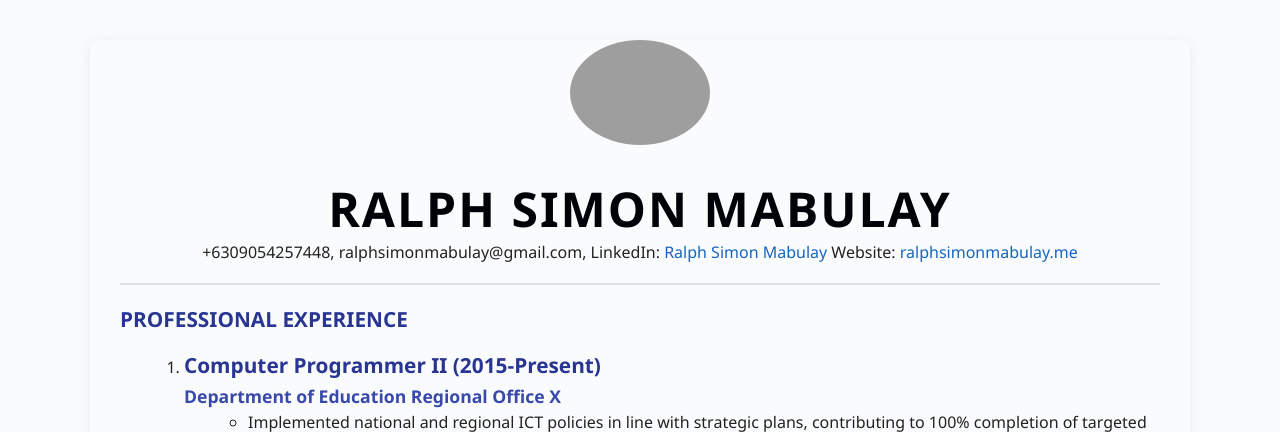
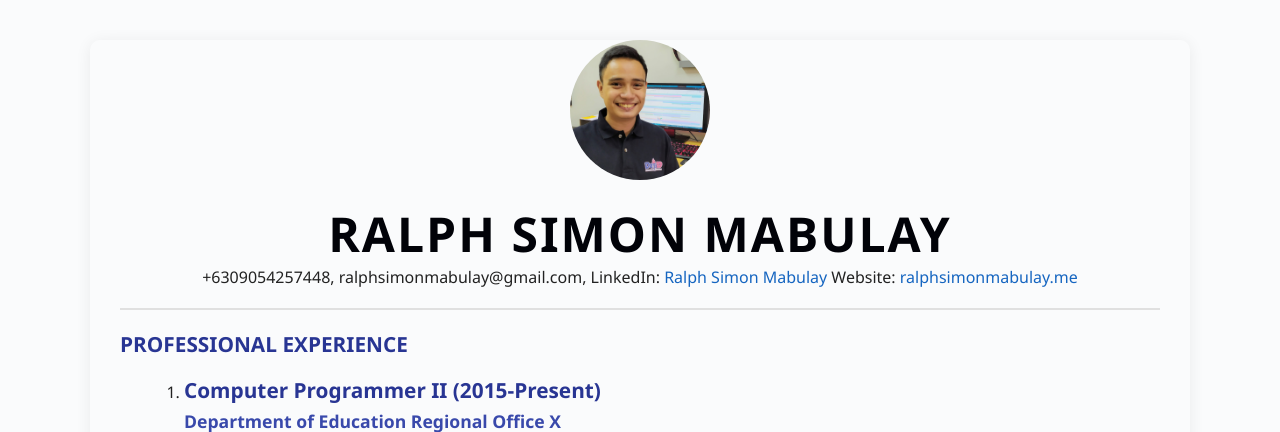
Before and after one commit to ChampRedRalph/ChampRedRalph.github.io, a PHP site: page / in a window 1280 px wide. Shown: the top 432 px of the page. Run offline with PHP 8.4, Linux system fonts and the light colour scheme; grey boxes are pictures that could not be loaded.

Commit message:
added Photo
- Added Photo and img folder

```diff
--- a/index.php
+++ b/index.php
@@ -8,7 +8,7 @@
 <body>
     <center>
         <p>
-            <img src="your-photo.jpg" alt="Ralph Simon Mabulay" style="width:140px; border-radius:50%; margin-bottom:10px;">
+            <img src="img/ralph.jpg" alt="Ralph Simon Mabulay" style="width:140px; border-radius:50%; margin-bottom:0px;">
             <h1>RALPH SIMON MABULAY</h1>
             +6309054257448,
             ralphsimonmabulay@gmail.com,
```
Also changed, not shown: img/ralph.jpg (renamed from img/ralph.png.jpg).
